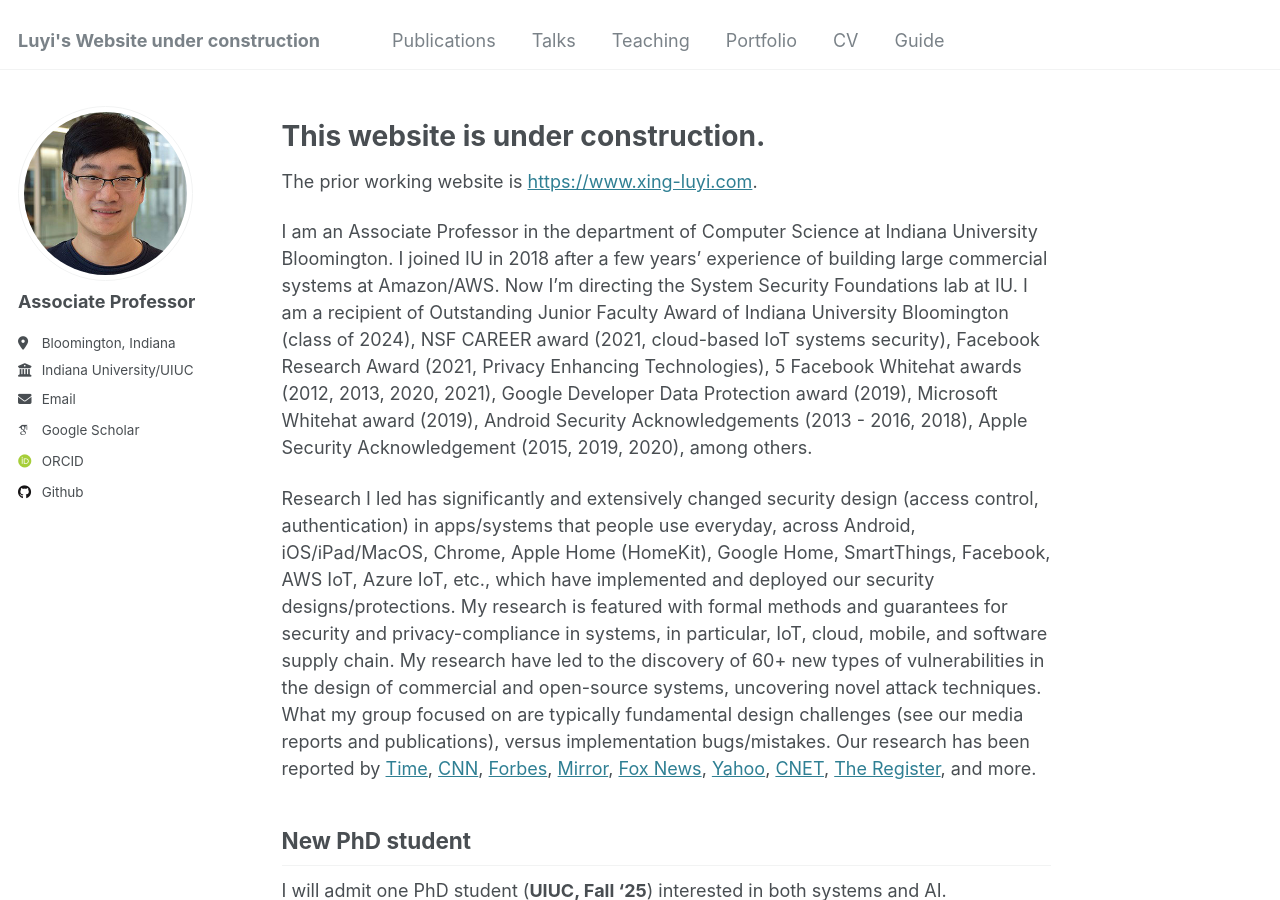
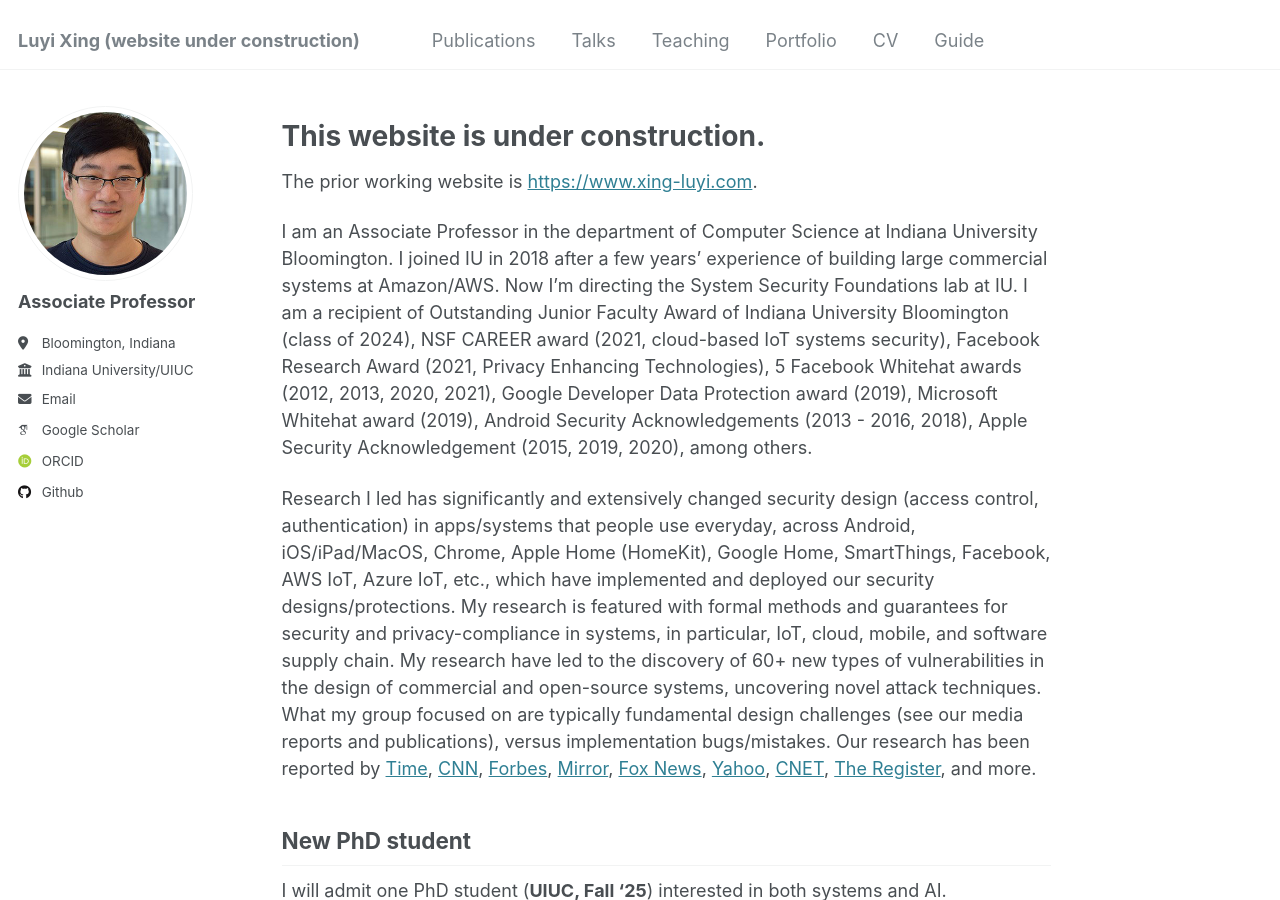
Before and after one commit to luyixing/luyixing.github.io, a Jekyll site: the page built from _pages/about.md, in a window 1280 px wide and 900 px high. Built offline with Jekyll 4.4.1, drawn with Linux system fonts in a browser that asks for light colours; some web fonts are replaced.

Commit message:
Update _config.yml

```diff
--- a/_config.yml
+++ b/_config.yml
@@ -8,7 +8,7 @@
 
 # Basic Site Settings
 locale                   : "en-US"
-title                    : "Luyi's Website under construction"
+title                    : "Luyi Xing (website under construction)"
 title_separator          : "-"
 name                     : &name "Your Name"
 description              : &description "personal description"
```
